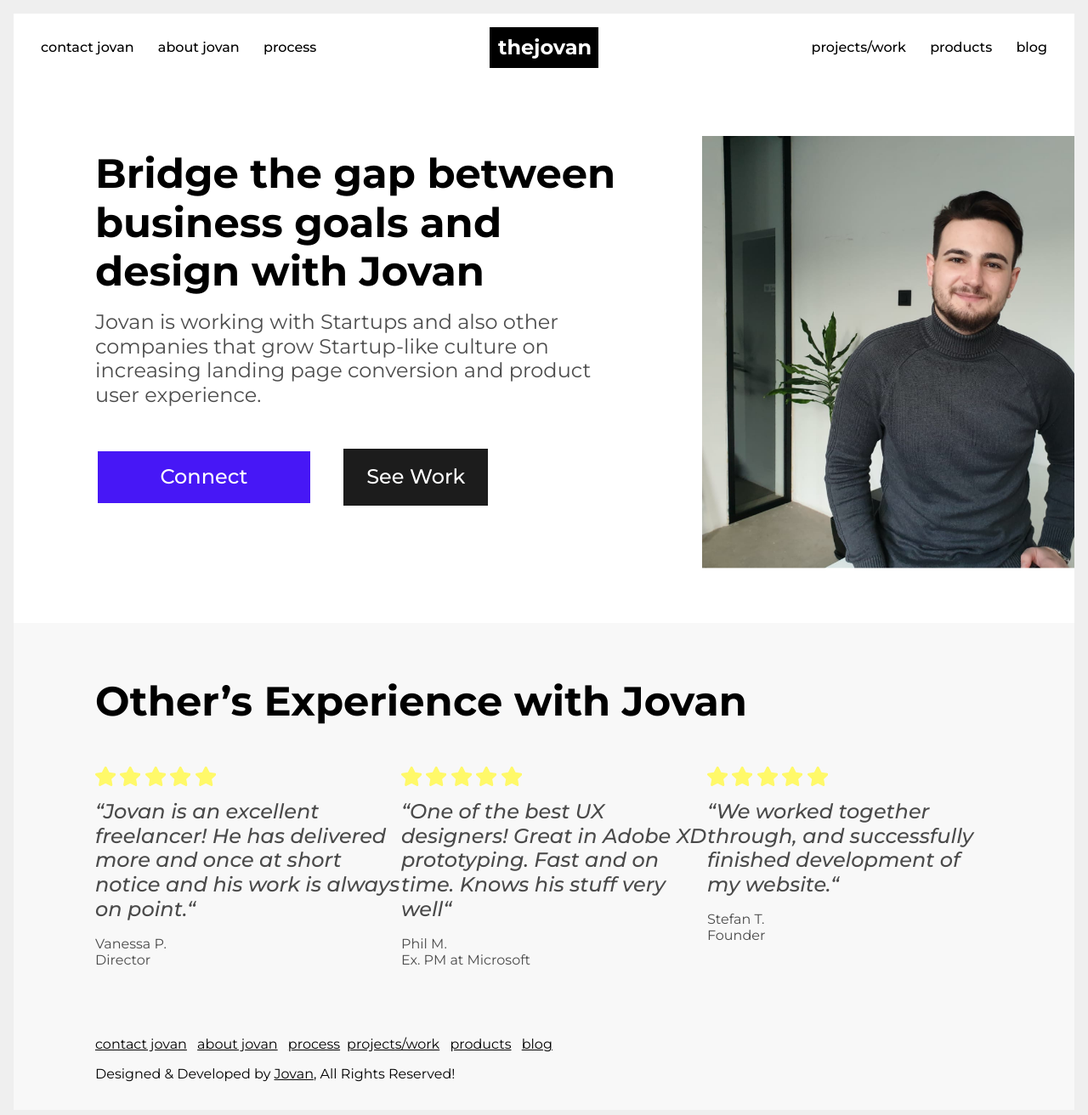
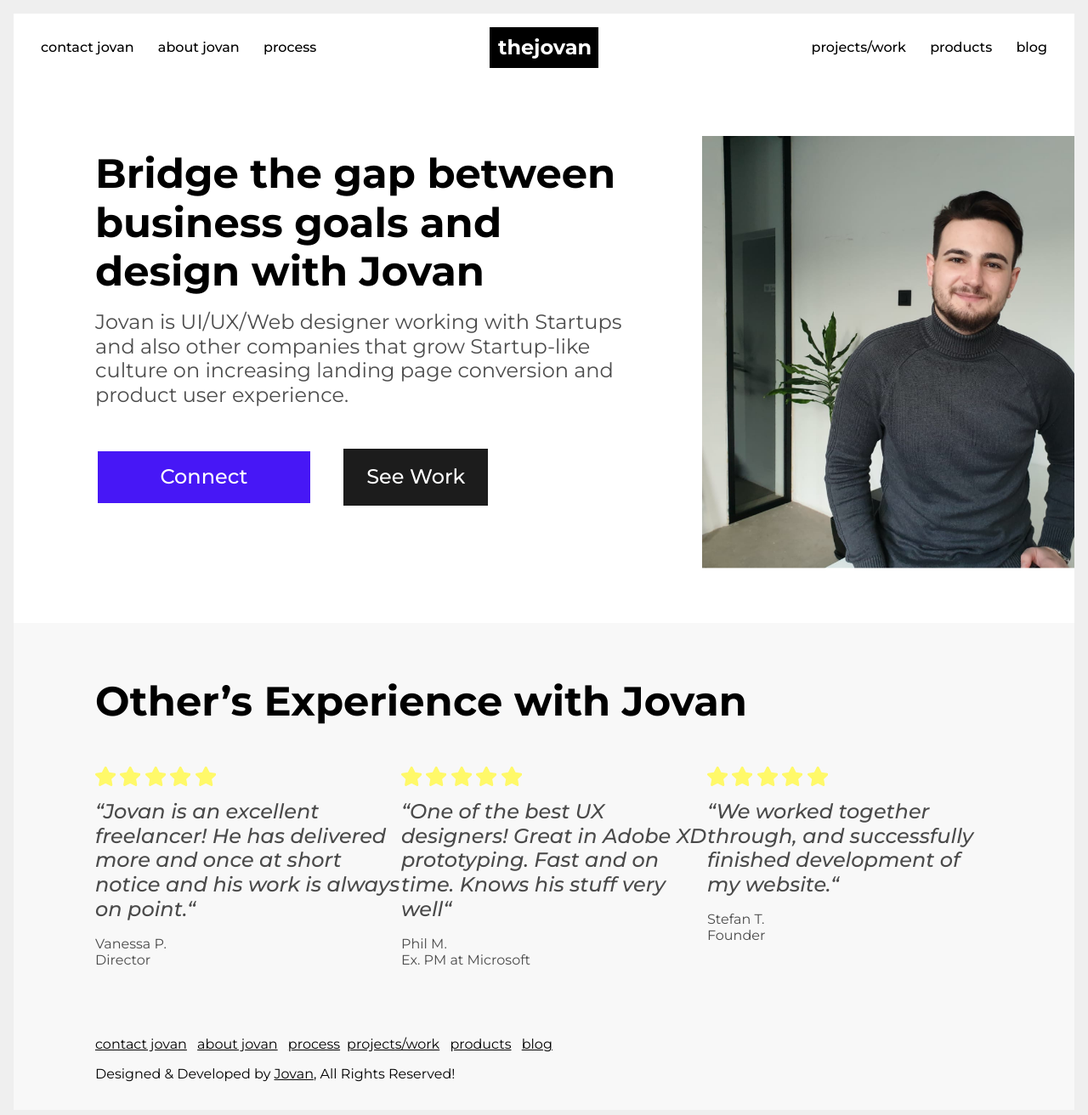
Before and after one commit to jovansavic/thejovan, a Jekyll site: the page built from _pages/index.html, in a window 1280 px wide and 1322 px high. Shown: the top 1312 px of the window at 85% size. Built offline with Jekyll 4.4.1, drawn with Linux system fonts in a browser that asks for light colours.

```diff
--- a/_pages/404.html
+++ b/404.html
@@ -1,6 +1,5 @@
 ---
 layout: default
-permalink: /404/
 ---
 
 <style type="text/css" media="screen">
--- a/_includes/homepage/hero.html
+++ b/_includes/homepage/hero.html
@@ -5,7 +5,7 @@
 		<div class="text">
 			<h1 class="title landing-title">Bridge the gap between business goals and design with Jovan</h1>
 			<p class="paragraph description pb-6">
-				Jovan is working with Startups and also other companies that grow Startup-like culture on increasing landing page conversion and product user experience.
+				Jovan is UI/UX/Web designer working with Startups and also other companies that grow Startup-like culture on increasing landing page conversion and product user experience.
 			</p>
 
 			<a href="/connect" class="btn btn-primary btn-wide main-cta-btn">Connect</a>
```
Also changed, not shown: assets/_images/social-media-preview.png (added), assets/images/social-media-preview.png (added).
